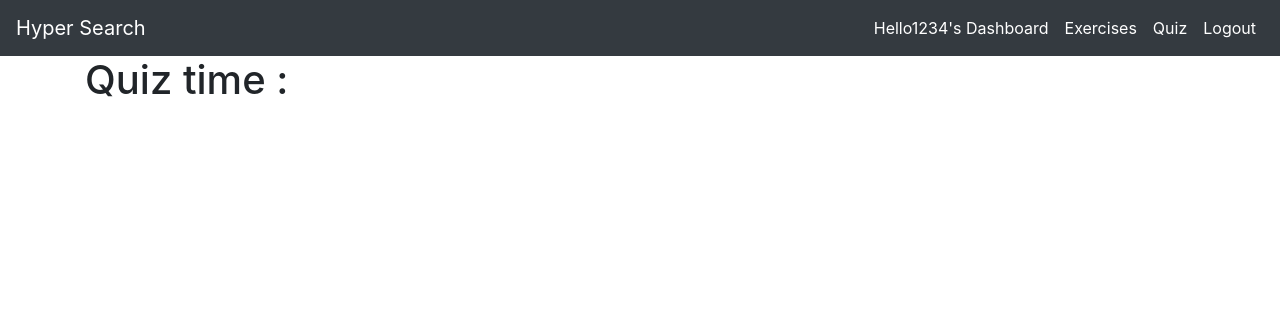
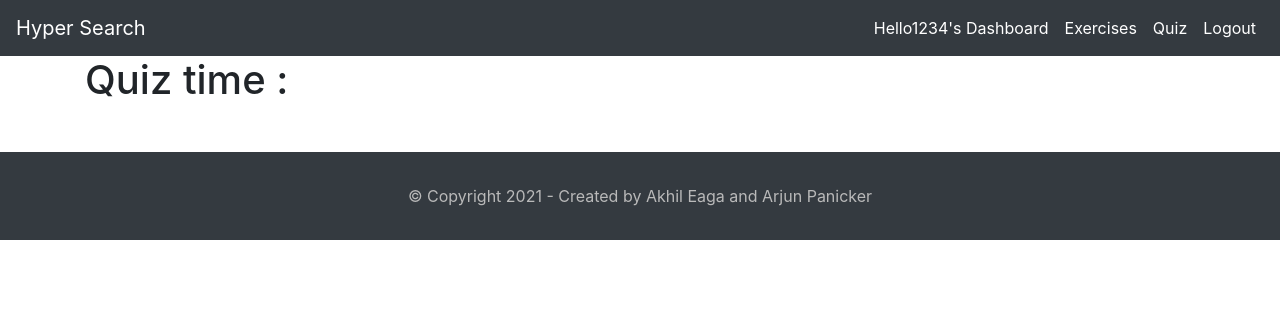
Before and after one commit to Akhil-Eaga/hyper-search-web-application, a Flask app: page /quiz in a window 1280 px wide. Shown: the top 316 px of the page. Run offline with Flask 2, Linux system fonts and the light colour scheme; a user stored in the database is signed in; some libraries are stand-ins or nearby versions.

Commit message:
Footer addition and its styling

```diff
--- a/static/css/styles.css
+++ b/static/css/styles.css
@@ -5,3 +5,17 @@ GLOBAL STYLES
     box-sizing: border-box;
     font-family: 'Lato', sans-serif;
 }
+
+.loggedinheaderpage-footer {
+    background-color: #343A40;
+    margin-bottom: 0;
+    margin-top: 3rem;
+    padding: 2rem;
+    text-align: center;
+}
+
+.loggedinheaderpage-footer p {
+    margin-bottom: 0;
+    color: rgb(185, 185, 185);
+
+}
--- a/templates/loggedinheader.html
+++ b/templates/loggedinheader.html
@@ -80,6 +80,12 @@
     <!-- content will be inserted from other templates -->
     {% block content %}
     {% endblock %}
+
+    <footer>
+        <div class="loggedinheaderpage-footer">
+            <p>&#169; Copyright 2021 - Created by Akhil Eaga and Arjun Panicker</p>
+        </div>
+    </footer>
 </body>
 
 </html>
```
